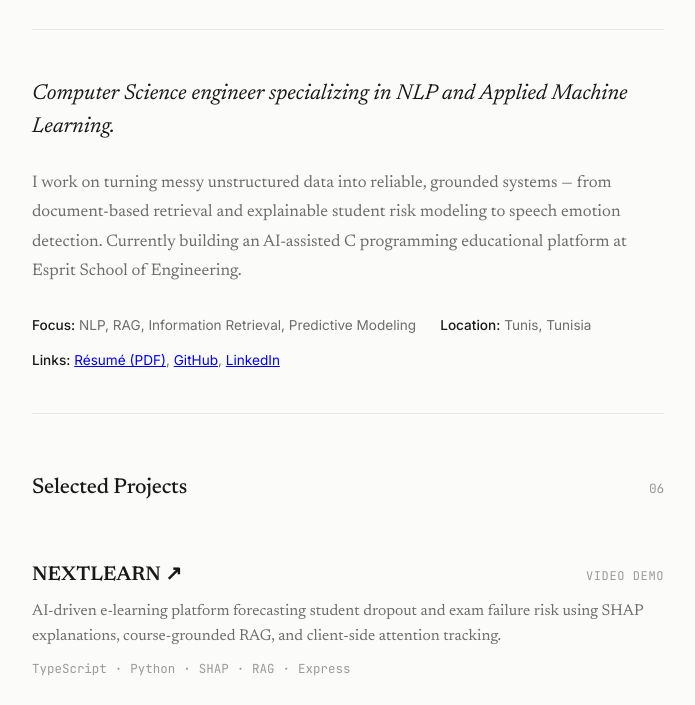
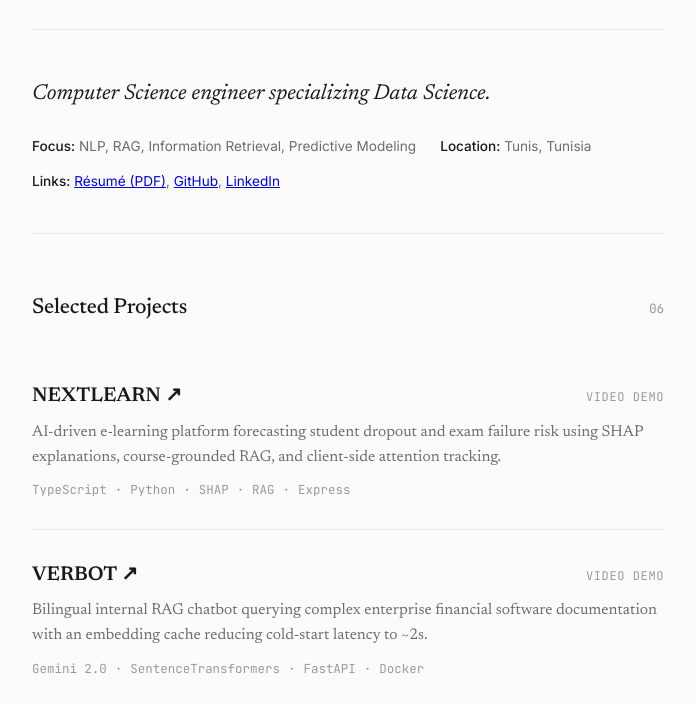
Before and after one commit to yasmineajailia/yasmineajailia.github.io, a plain HTML site: page index.html in a window 1280 px wide. Shown: the part 92-797 px from the top of the page, without its empty margins (292-987 px from the left). Drawn offline with Linux system fonts and the light colour scheme.

Commit message:
Revise intro section for specialization update
Updated the introduction to reflect a specialization in Data Science and removed the detailed project description.

```diff
--- a/index.html
+++ b/index.html
@@ -485,10 +485,7 @@
       <!-- Intro -->
       <section class="intro">
         <p class="intro-lead">
-          Computer Science engineer specializing in NLP and Applied Machine Learning.
-        </p>
-        <p class="intro-body">
-          I work on turning messy unstructured data into reliable, grounded systems — from document-based retrieval and explainable student risk modeling to speech emotion detection. Currently building an AI-assisted C programming educational platform at Esprit School of Engineering.
+          Computer Science engineer specializing Data Science.
         </p>
         <ul class="meta-list">
           <li><strong>Focus:</strong> NLP, RAG, Information Retrieval, Predictive Modeling</li>
```
